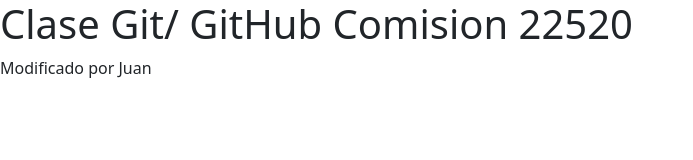
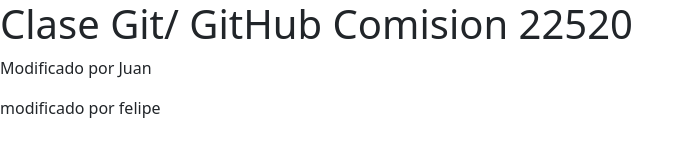
Before and after one commit to MarcelaCerda/Git22520, a plain HTML site: page index.html in a window 1280 px wide. Shown: the whole page, without its empty margins (0-693 px from the left). Drawn offline with nearby package versions, Linux system fonts and the light colour scheme.

Commit message:
version felipe

```diff
--- a/index.html
+++ b/index.html
@@ -17,6 +17,7 @@
   <header>
     <h1>Clase Git/ GitHub  Comision 22520</h1>
     <p>Modificado por Juan</p>
+    <p>modificado por felipe</p>
   </header>
   <main>
 
```
